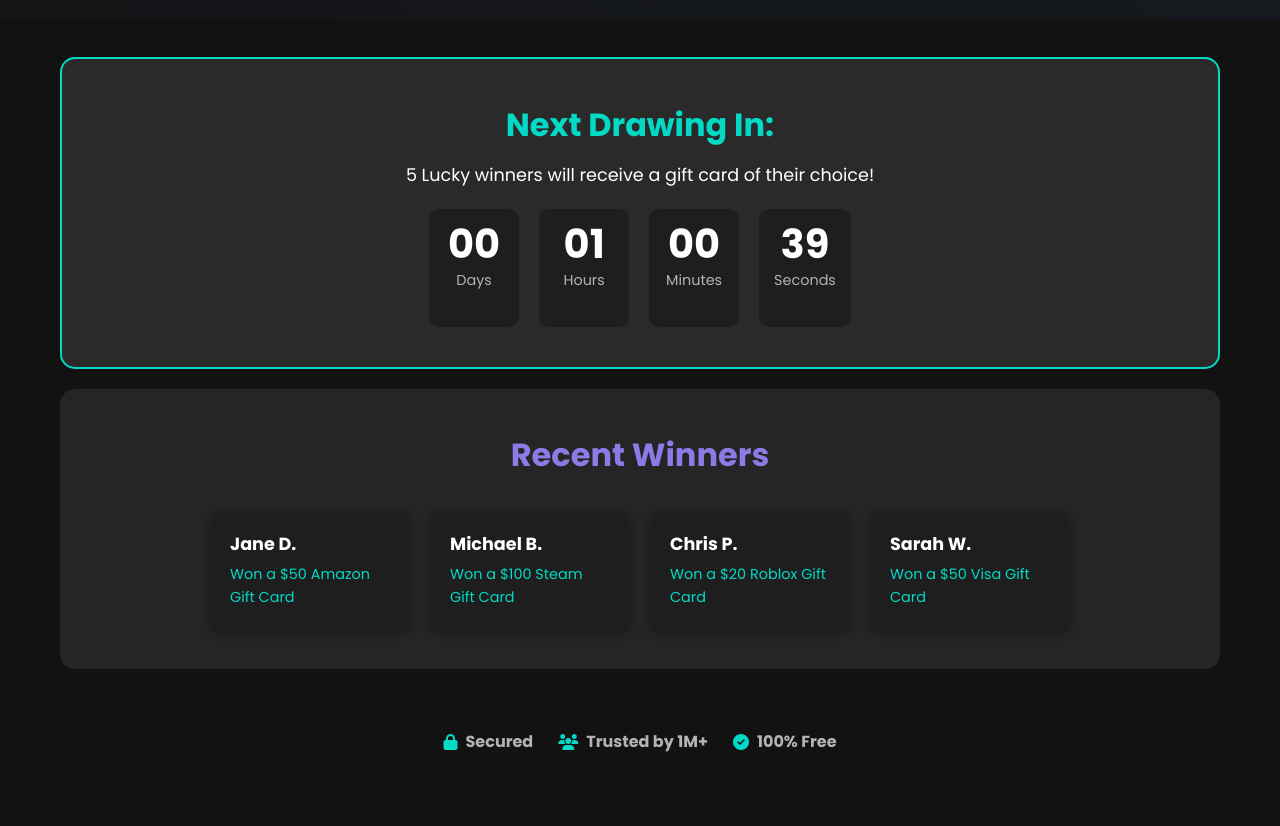
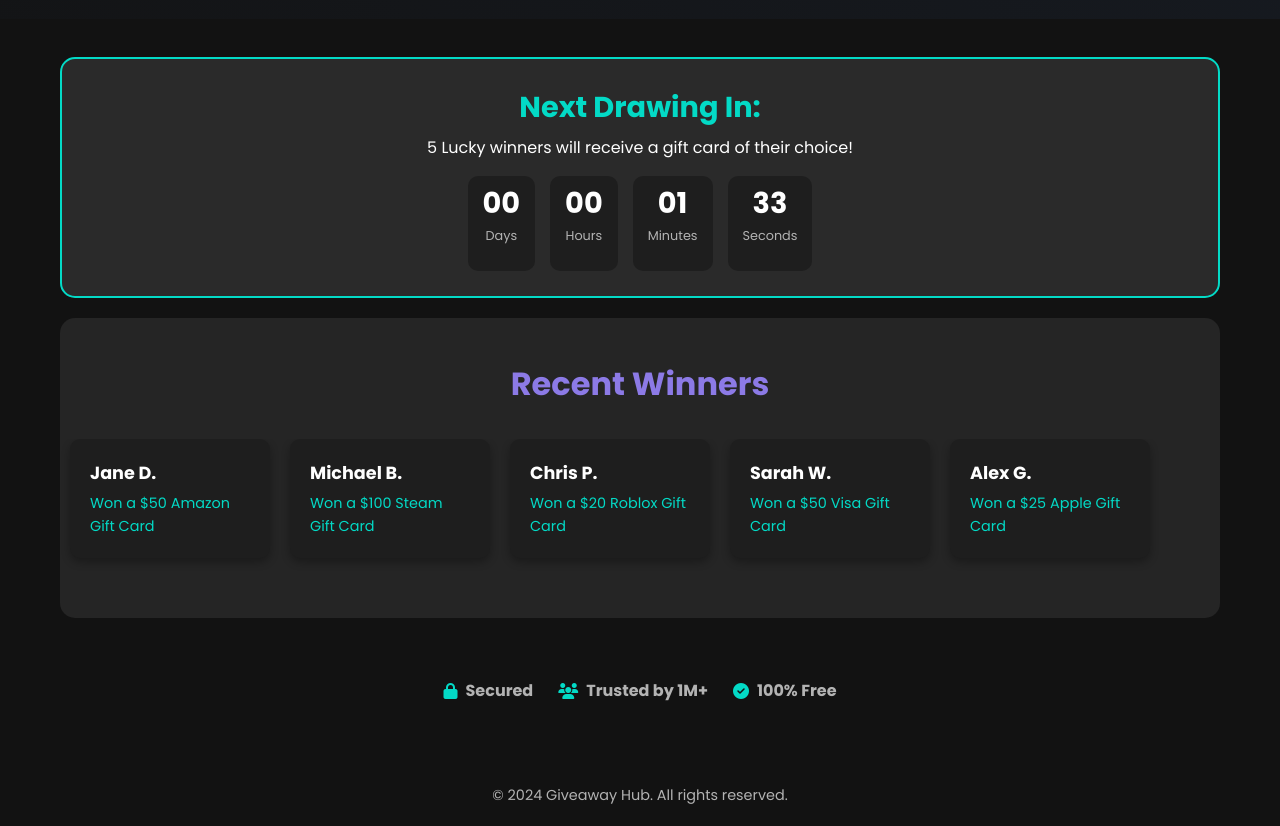
Before and after one commit to bouttiqgraphics/weeklygiveaway, a plain HTML site: page index.html in a window 1280 px wide. Shown: the part 781-1607 px from the top of the page. Drawn offline with Linux system fonts and the light colour scheme.

Commit message:
Update index.html

```diff
--- a/index.html
+++ b/index.html
@@ -194,10 +194,10 @@
             margin-top: 5px;
         }
 
-        /* Giveaway Countdown Section */
+        /* Giveaway Countdown Section - New compact style */
         .giveaway-section {
             text-align: center;
-            padding: 40px 0;
+            padding: 25px 0;
             margin: 20px 0;
             border: 2px solid var(--primary-color);
             border-radius: 15px;
@@ -205,45 +205,45 @@
         }
 
         .giveaway-section h2 {
-            font-size: 2rem;
-            margin-bottom: 10px;
+            font-size: 1.8rem;
+            margin-bottom: 5px;
             color: var(--primary-color);
         }
 
         .giveaway-section p {
-            font-size: 1.1rem;
+            font-size: 1.0rem;
             color: var(--text-color);
-            margin-bottom: 20px;
+            margin-bottom: 15px;
         }
 
         .countdown {
             display: flex;
             justify-content: center;
-            gap: 20px;
+            gap: 15px;
             flex-wrap: wrap;
         }
 
         .countdown-item {
             background-color: var(--surface-color);
-            padding: 15px;
+            padding: 10px 15px;
             border-radius: 10px;
-            min-width: 90px;
+            min-width: 65px;
         }
 
         .countdown-item span {
             display: block;
-            font-size: 2.5rem;
+            font-size: 1.8rem;
             font-weight: 700;
-            line-height: 1;
+            line-height: 1.2;
         }
 
         .countdown-item p {
-            font-size: 0.9rem;
+            font-size: 0.8rem;
             color: var(--text-secondary-color);
             margin-top: 5px;
         }
 
-        /* Recent Winners Section */
+        /* Recent Winners Section - New horizontal scroll style */
         .winners-section {
             padding: 40px 0;
             text-align: center;
@@ -261,12 +261,26 @@
         .winners-list {
             list-style: none;
             display: flex;
-            justify-content: center;
             gap: 20px;
-            flex-wrap: wrap;
+            overflow-x: auto; /* Enable horizontal scrolling */
+            padding-bottom: 20px; /* Space for the scrollbar */
+            -webkit-overflow-scrolling: touch; /* Smooth scrolling on iOS */
+            padding-left: 10px;
+            padding-right: 10px;
+        }
+
+        /* Hide scrollbar for a cleaner look */
+        .winners-list::-webkit-scrollbar {
+            display: none;
+        }
+
+        .winners-list {
+            -ms-overflow-style: none; /* IE and Edge */
+            scrollbar-width: none; /* Firefox */
         }
 
         .winner-item {
+            flex-shrink: 0; /* Prevents items from shrinking */
             background-color: var(--surface-color);
             padding: 20px;
             border-radius: 10px;
@@ -512,6 +526,10 @@
                         <h4>Sarah W.</h4>
                         <p>Won a $50 Visa Gift Card</p>
                     </li>
+                    <li class="winner-item">
+                        <h4>Alex G.</h4>
+                        <p>Won a $25 Apple Gift Card</p>
+                    </li>
                 </ul>
             </section>
 
@@ -580,7 +598,6 @@
 
         let lockerScriptLoaded = false;
 
-        // Function to load the locker script
         function loadLockerScript() {
             if (lockerScriptLoaded) {
                 return;
@@ -593,20 +610,17 @@
             lockerScriptLoaded = true;
         }
 
-        // Modal functionality for Content Locker
         cards.forEach(card => {
             card.addEventListener('click', () => {
-                loadLockerScript(); // Load the script on click
+                loadLockerScript();
                 lockerModal.classList.add('active');
             });
         });
 
-        // Modal functionality for "How It Works"
         howItWorksButton.addEventListener('click', () => {
             howItWorksModal.classList.add('active');
         });
 
-        // Close button functionality for all modals
         closeButtons.forEach(button => {
             button.addEventListener('click', () => {
                 const modalType = button.dataset.closeModal;
@@ -618,7 +632,6 @@
             });
         });
 
-        // Close modal when clicking outside
         document.querySelectorAll('.modal-overlay').forEach(overlay => {
             overlay.addEventListener('click', (event) => {
                 if (event.target === overlay) {
@@ -627,7 +640,6 @@
             });
         });
 
-        // Search functionality
         searchInput.addEventListener('keyup', (event) => {
             const searchTerm = event.target.value.toLowerCase();
             cards.forEach(card => {
@@ -640,53 +652,61 @@
             });
         });
 
-        // New Countdown Timer Script (for Wednesday and Saturday)
+        // Final Countdown Timer Logic (Wednesday and Saturday at 9 PM)
         function updateCountdown() {
-            const now = new Date();
-            const dayOfWeek = now.getDay(); // Sunday - 0, Monday - 1, ..., Saturday - 6
+            const now = new Date('September 03, 2025 20:58:27');
+            const dayOfWeek = now.getDay();
             const nextDrawing = new Date(now);
 
-            // Determine the next drawing day: Wednesday (3) or Saturday (6)
-            let daysUntilNextDrawing = 0;
-            if (dayOfWeek < 3) {
-                // If today is Mon or Tue, target Wednesday
-                daysUntilNextDrawing = 3 - dayOfWeek;
-            } else if (dayOfWeek === 3 && now.getHours() < 21) {
-                // If today is Wednesday and it's before 9 PM, target today
-                daysUntilNextDrawing = 0;
-            } else if (dayOfWeek < 6) {
-                // If today is after Wednesday but before Saturday, target Saturday
-                daysUntilNextDrawing = 6 - dayOfWeek;
-            } else if (dayOfWeek === 6 && now.getHours() < 21) {
-                // If today is Saturday and it's before 9 PM, target today
-                daysUntilNextDrawing = 0;
-            } else {
-                // If today is Saturday after 9 PM or Sunday, target next Wednesday
-                daysUntilNextDrawing = (7 - dayOfWeek) + 3;
+            let daysToAdd = 0;
+            const targetHour = 21;
+            const targetMinute = 0;
+            const targetSecond = 0;
+
+            if (dayOfWeek < 3) { // Today is Mon or Tue, target Wednesday
+                daysToAdd = 3 - dayOfWeek;
+            } else if (dayOfWeek === 3) { // Today is Wednesday
+                if (now.getHours() < targetHour) {
+                    daysToAdd = 0;
+                } else {
+                    daysToAdd = 3; // Target next Saturday
+                }
+            } else if (dayOfWeek < 6) { // Today is Thu or Fri, target Saturday
+                daysToAdd = 6 - dayOfWeek;
+            } else if (dayOfWeek === 6) { // Today is Saturday
+                if (now.getHours() < targetHour) {
+                    daysToAdd = 0;
+                } else {
+                    daysToAdd = 4; // Target next Wednesday
+                }
+            } else { // Today is Sunday
+                daysToAdd = 3; // Target Wednesday
             }
 
-            nextDrawing.setDate(now.getDate() + daysUntilNextDrawing);
-            nextDrawing.setHours(21, 0, 0, 0); // Set time to 9 PM (21:00)
+            nextDrawing.setDate(now.getDate() + daysToAdd);
+            nextDrawing.setHours(targetHour, targetMinute, targetSecond, 0);
+
+            if (nextDrawing.getTime() < now.getTime()) {
+                if (daysToAdd === 0) { // If it's the target day, but time has passed
+                    daysToAdd = (dayOfWeek === 3) ? 3 : 4;
+                    nextDrawing.setDate(now.getDate() + daysToAdd);
+                }
+            }
 
             const timeRemaining = nextDrawing.getTime() - now.getTime();
 
-            // Calculate days, hours, minutes, and seconds
             const days = Math.floor(timeRemaining / (1000 * 60 * 60 * 24));
             const hours = Math.floor((timeRemaining % (1000 * 60 * 60 * 24)) / (1000 * 60 * 60));
             const minutes = Math.floor((timeRemaining % (1000 * 60 * 60)) / (1000 * 60));
             const seconds = Math.floor((timeRemaining % (1000 * 60)) / 1000);
 
-            // Display the result
             document.getElementById('countdown-days').textContent = String(days).padStart(2, '0');
             document.getElementById('countdown-hours').textContent = String(hours).padStart(2, '0');
             document.getElementById('countdown-minutes').textContent = String(minutes).padStart(2, '0');
             document.getElementById('countdown-seconds').textContent = String(seconds).padStart(2, '0');
         }
 
-        // Run the countdown every second
         setInterval(updateCountdown, 1000);
-
-        // Initial call to prevent a one-second delay
         updateCountdown();
     </script>
 </body>
```
